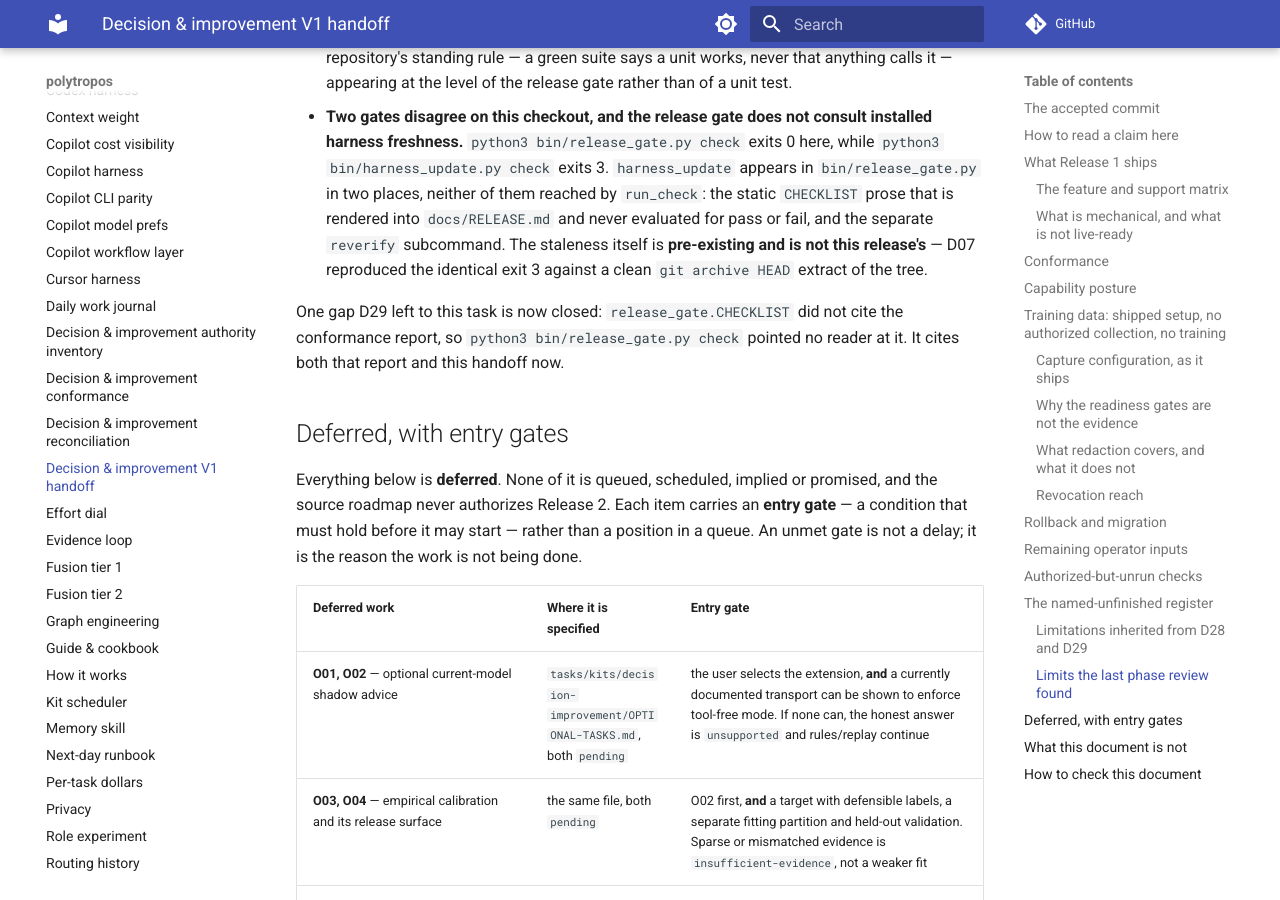
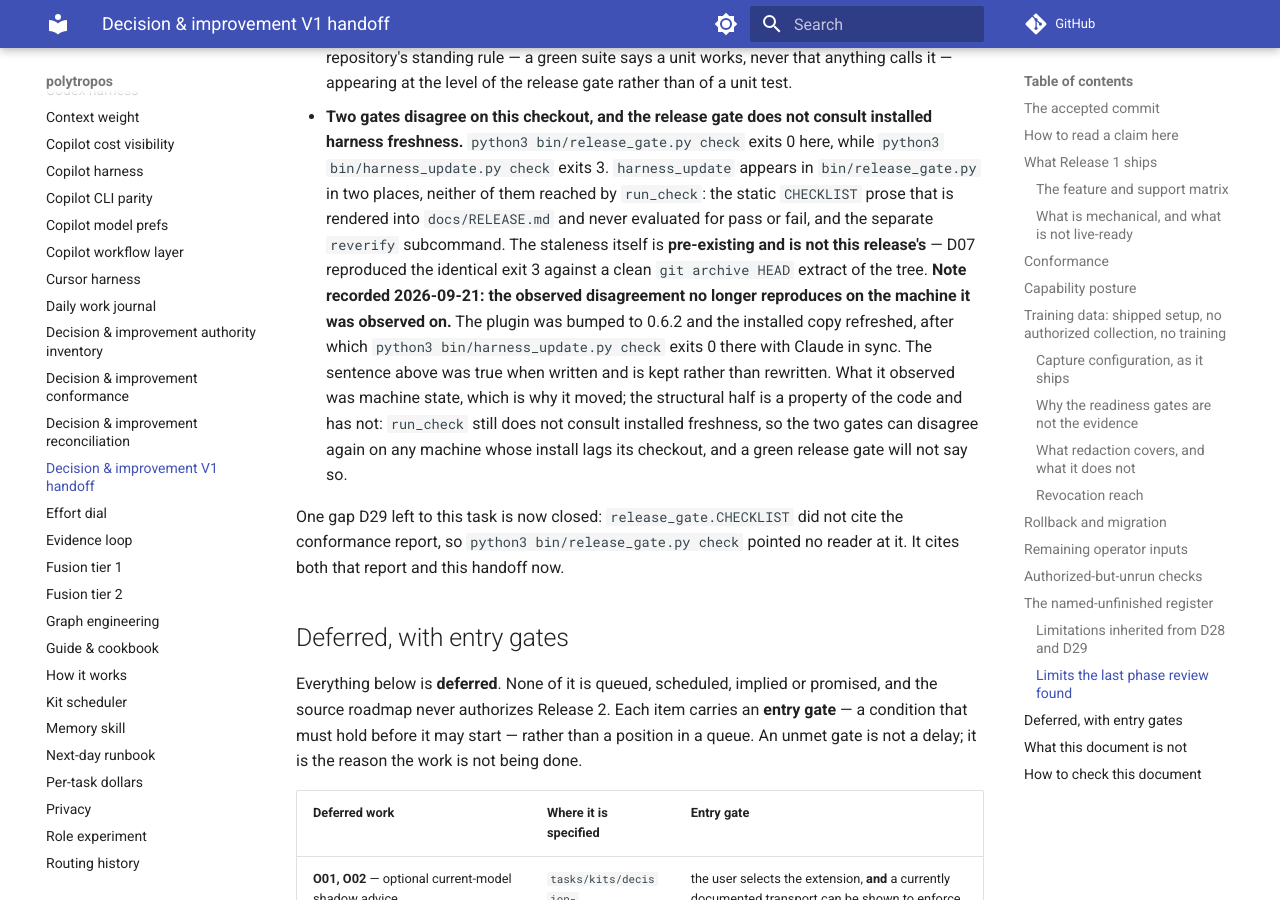
Before and after one commit to agentmc15/polytropos, an MkDocs documentation site: the page built from docs-site/deep-dives/decision-improvement-v1-handoff.md, in a window 1280 px wide and 900 px high, scrolled down 15302 px. Built offline with MkDocs 1.6.1 and Material for MkDocs 9.7.7, drawn with Linux system fonts in a browser that asks for light colours; comment, search, counter and statistics services are not loaded.

Commit message:
docs(release): the two-gate disagreement stopped reproducing — note it forward, keep the structural limit
The V1 handoff records that `release_gate check` exits 0 on this checkout while
`harness_update check` exits 3. That was true when written. After the plugin was
bumped to 0.6.2 and the installed copy refreshed, `python3 bin/harness_update.py
check` exits 0 on the same machine with Claude in sync, so a reader running both
gates today sees agreement and a document that says otherwise.

The sentence is kept and annotated rather than rewritten, the same treatment the
handoff already gives D27's drifted tallies and the conformance report's closed
gap. The distinction the note draws is the useful part: the exit 3 was machine
state, which is why it moved, while the limit underneath it is a property of the
code and has not moved. `run_check` still does not consult installed freshness,
so the gates can disagree again wherever an install lags its checkout, and a green
release gate will not say so. The phrases `V1HandoffTests` pins in that bullet are
untouched.

Docs only, with the deep-dive mirror rebuilt by `docs_build build`. Verified from
the repo root, unpiped: the full suite exits 0 with no FAIL or ERROR lines, and
`release_gate check`, `docs_build check`, `copilot_docs check` and
`sync_codex_surfaces check` all exit 0.

The new note is not pinned by a test, deliberately: it reports an observation on
one machine on one date, and pinning it would enforce a fact about an install
rather than about the tree.

```diff
--- a/docs-site/deep-dives/decision-improvement-v1-handoff.md
+++ b/docs-site/deep-dives/decision-improvement-v1-handoff.md
@@ -499,6 +499,13 @@ Beside those, three disclosed gaps that are narrower but real:
   evaluated for pass or fail, and the separate `reverify` subcommand. The staleness itself is
   **pre-existing and is not this release's** — D07 reproduced the identical exit 3 against a clean
   `git archive HEAD` extract of the tree.
+  **Note recorded 2026-09-21: the observed disagreement no longer reproduces on the machine it was
+  observed on.** The plugin was bumped to 0.6.2 and the installed copy refreshed, after which
+  `python3 bin/harness_update.py check` exits 0 there with Claude in sync. The sentence above was
+  true when written and is kept rather than rewritten. What it observed was machine state, which
+  is why it moved; the structural half is a property of the code and has not: `run_check` still
+  does not consult installed freshness, so the two gates can disagree again on any machine whose
+  install lags its checkout, and a green release gate will not say so.
 
 One gap D29 left to this task is now closed: `release_gate.CHECKLIST` did not cite the conformance
 report, so `python3 bin/release_gate.py check` pointed no reader at it. It cites both that report
```
Also changed, not shown: docs/DECISION-IMPROVEMENT-V1-HANDOFF.md (+7 -0 lines).
